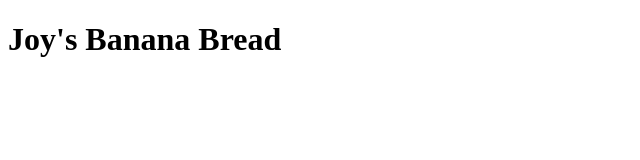
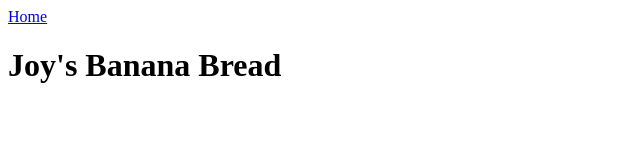
Before and after one commit to bharthun7/odin-recipes, a plain HTML site: page recipes/banana-bread.html in a window 1280 px wide. Shown: the whole page, without its empty margins (0-640 px from the left). Drawn offline with Linux system fonts and the light colour scheme.

Commit message:
Link home page to banana bread and vice versa

```diff
--- a/recipes/banana-bread.html
+++ b/recipes/banana-bread.html
@@ -6,6 +6,7 @@
     <title>Banana Bread Recipe</title>
 </head>
 <body>
-    <h1>Joy's Banana Bread</h1>
+  <a href="./../index.html">Home</a>
+  <h1>Joy's Banana Bread</h1>
 </body>
 </html>
```
Also changed, not shown: index.html (+1 -0 lines).
